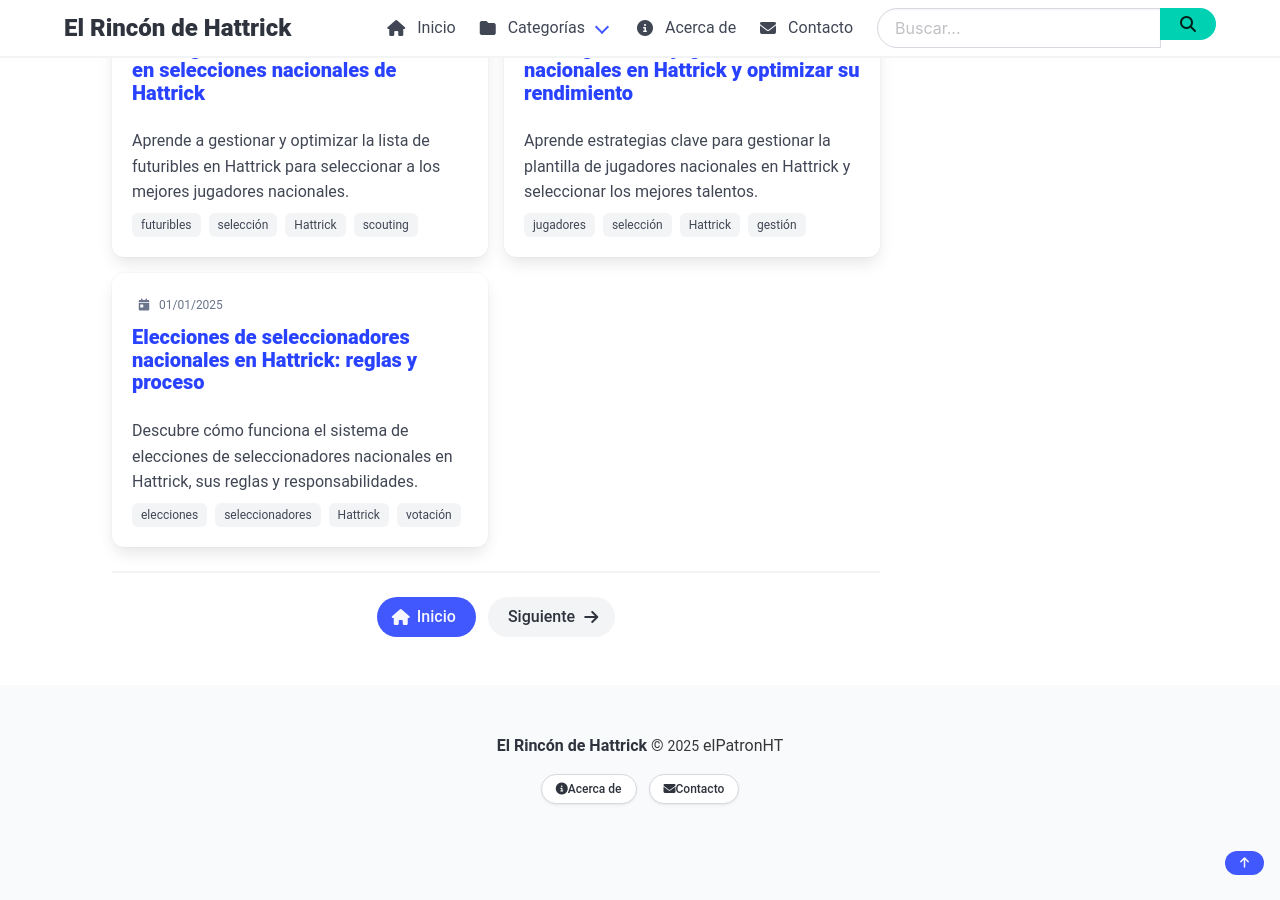
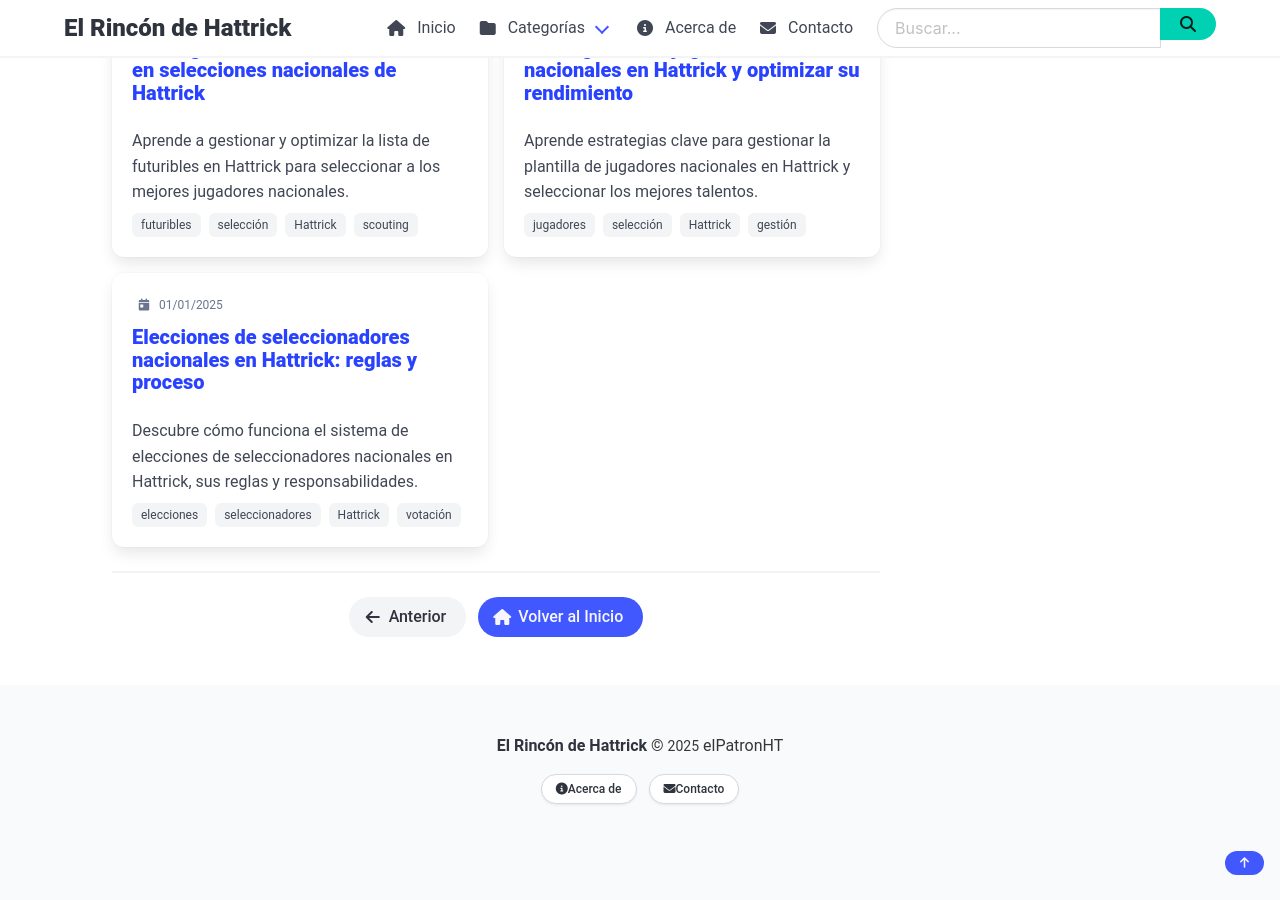
Before and after one commit to RinconHattrick/rinconhattrick.github.io, a Jekyll site: the page built from categories/selecciones-nacionales.md, in a window 1280 px wide and 900 px high, scrolled down 3234 px. Built offline with Jekyll 4.4.1, drawn with Linux system fonts in a browser that asks for light colours.

Commit message:
Add files via upload

```diff
--- a/_includes/header.html
+++ b/_includes/header.html
@@ -4,7 +4,7 @@
       <a class="navbar-item" href="{{ '/' | relative_url }}">
         <h2 class="title is-4">El Rincón de Hattrick</h2>
       </a>
-      <button class="navbar-burger" aria-label="menu" aria-expanded="false" data-target="navbarMenu">
+      <button class="navbar-burger" aria-label="Menu" aria-expanded="false" data-target="navbarMenu">
         <span aria-hidden="true"></span>
         <span aria-hidden="true"></span>
         <span aria-hidden="true"></span>
@@ -42,7 +42,7 @@
                 <input class="input is-rounded" type="search" name="q" placeholder="Buscar..." required />
               </div>
               <div class="control">
-                <button type="submit" class="button is-primary is-rounded">
+                <button type="submit" class="button is-primary is-rounded" aria-label="Buscar">
                   <i class="fas fa-search"></i>
                 </button>
               </div>
--- a/_layouts/category.html
+++ b/_layouts/category.html
@@ -18,8 +18,7 @@ layout: default
       <!-- Contenido principal -->
       <div class="column is-12">
         <main>
-          {% assign category_posts = site.categories[page.category] | sort: "date" | reverse %}
-          {% if category_posts.size > 0 %}
+          {% assign category_posts = site.categories[page.category] | sort: "date" | reverse %} {% if category_posts.size > 0 %}
           <div class="columns is-multiline">
             {% for post in category_posts %}
             <div class="column is-6-tablet is-6-desktop">
@@ -55,39 +54,26 @@ layout: default
 
         <hr />
 
-        <!-- Navegación entre Categorías -->
+        <!-- Navegación entre categorías -->
+        <!-- Footer con Navegación entre Categorías -->
         <div class="buttons is-centered mt-5">
-          {% assign categories = site.categories | sort %}
-          {% assign current_category = page.category %}
-          {% assign category_list = categories | map: "first" %}
-
-          {% assign current_index = -1 %}
-          {% for cat in category_list %}
-            {% if cat == current_category %}
-              {% assign current_index = forloop.index0 %}
-            {% endif %}
-          {% endfor %}
-
-          {% if current_index > 0 %}
-          <a href="{{ site.categories[category_list[current_index | minus: 1]].first.url | relative_url }}"
-            class="button is-light is-rounded">
+          {% assign categories = site.pages | where: "layout", "category" | sort: "title" %} {% for cat in categories %} {% if cat.url == page.url %} {% assign
+          prev_index = forloop.index0 | minus: 1 %} {% assign next_index = forloop.index0 | plus: 1 %} {% if prev_index >= 0 %}
+          <a href="{{ categories[prev_index].url }}" class="button is-light is-rounded">
             <span class="icon"><i class="fas fa-arrow-left"></i></span>
             <span>Anterior</span>
           </a>
           {% endif %}
-
           <a href="{{ '/' | relative_url }}" class="button is-link is-rounded">
             <span class="icon"><i class="fas fa-home"></i></span>
-            <span>Inicio</span>
+            <span>Volver al Inicio</span>
           </a>
-
-          {% if current_index < category_list.size | minus: 1 %}
-          <a href="{{ site.categories[category_list[current_index | plus: 1]].first.url | relative_url }}"
-            class="button is-light is-rounded">
+          {% if next_index < categories.size %}
+          <a href="{{ categories[next_index].url }}" class="button is-light is-rounded">
             <span>Siguiente</span>
             <span class="icon"><i class="fas fa-arrow-right"></i></span>
           </a>
-          {% endif %}
+          {% endif %} {% endif %} {% endfor %}
         </div>
       </div>
     </div>
--- a/_layouts/default.html
+++ b/_layouts/default.html
@@ -19,7 +19,7 @@
     <!-- Estilos -->
     <link rel="stylesheet" href="https://cdn.jsdelivr.net/npm/bulma@1.0.2/css/bulma.min.css" />
     <link rel="stylesheet" href="https://cdnjs.cloudflare.com/ajax/libs/font-awesome/6.5.1/css/all.min.css" />
-    <link rel="stylesheet" href="{{ '/assets/main.css?v=1.0.15' | relative_url }}" />
+    <link rel="stylesheet" href="{{ '/assets/main.css?v=1.0.16' | relative_url }}" />
 
     <script>
       if (window.matchMedia && window.matchMedia("(prefers-color-scheme: dark)").matches) {
@@ -57,6 +57,6 @@
       <i class="fas fa-arrow-up" aria-hidden="true"></i>
     </button>
 
-    <script src="{{ '/assets/js/script.js?v=1.0.15' | relative_url }}" defer></script>
+    <script src="{{ '/assets/js/script.js?v=1.0.16' | relative_url }}" defer></script>
   </body>
 </html>
--- a/_layouts/post.html
+++ b/_layouts/post.html
@@ -52,7 +52,7 @@ layout: default
 
     <a href="{{ '/' | relative_url }}" class="button is-link is-rounded">
       <span class="icon"><i class="fas fa-home"></i></span>
-      <span>Inicio</span>
+      <span>Volver al Inicio</span>
     </a>
 
     {% if page.next.url %}
--- a/assets/main.css
+++ b/assets/main.css
@@ -79,7 +79,7 @@ mark {
    Menú lateral
 ================================ */
 a:hover {
- opacity: 0.6;
+  opacity: 0.6;
 }
 
 /* ================================
--- a/search.html
+++ b/search.html
@@ -36,7 +36,7 @@ description: "Búsqueda de artículos en el sitio"
     </div>
 
     <!-- Resultados de búsqueda -->
-    <div id="search-results" class="columns is-multiline is-centered mt-5" aria-live="polite"></div>
+    <div id="search-results" class="columns is-glapess is-multiline is-centered mt-5" aria-live="polite"></div>
   </div>
 </div>
 
```
Also changed, not shown: other parts of search.html (+1 -1 lines).
